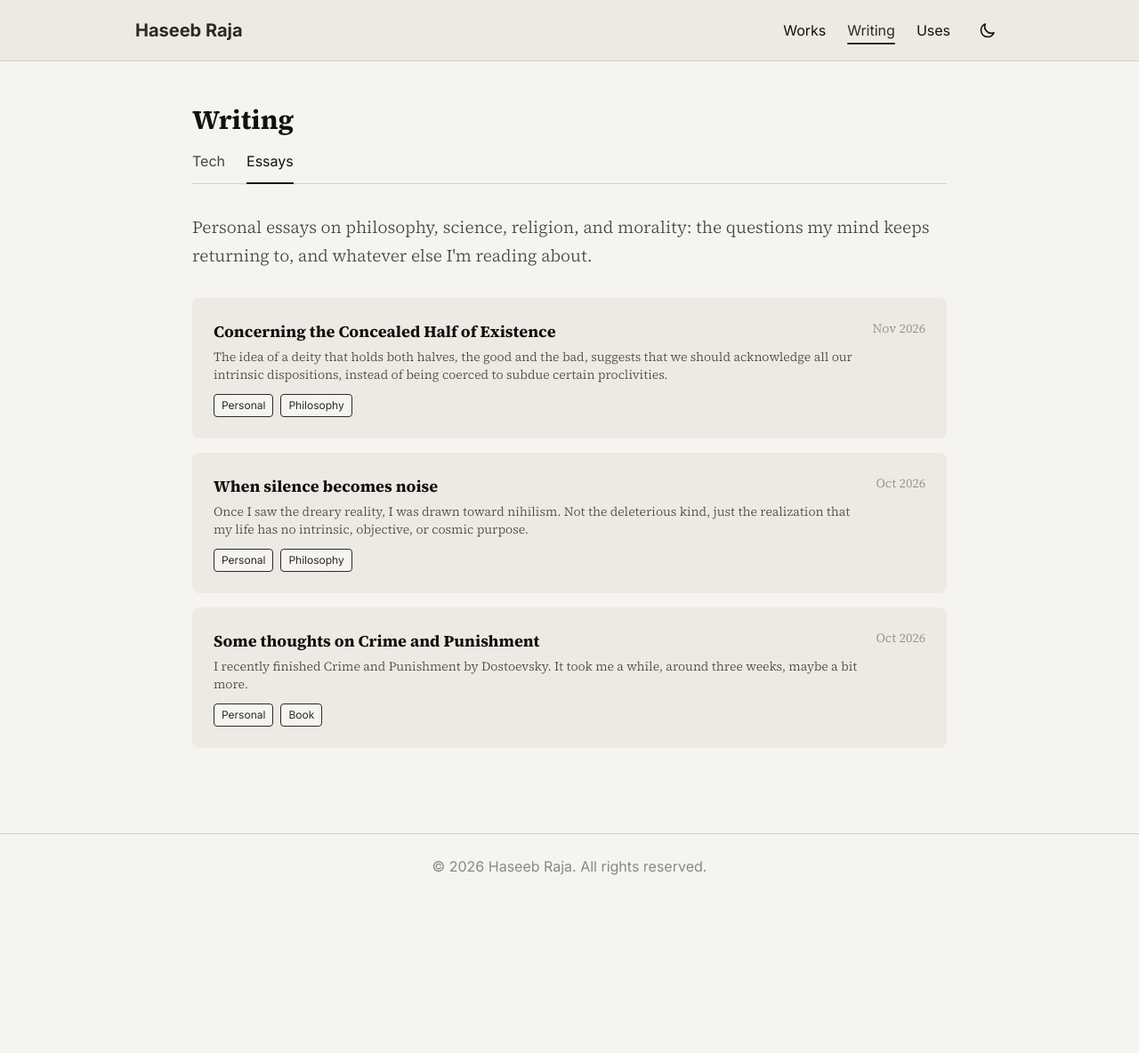
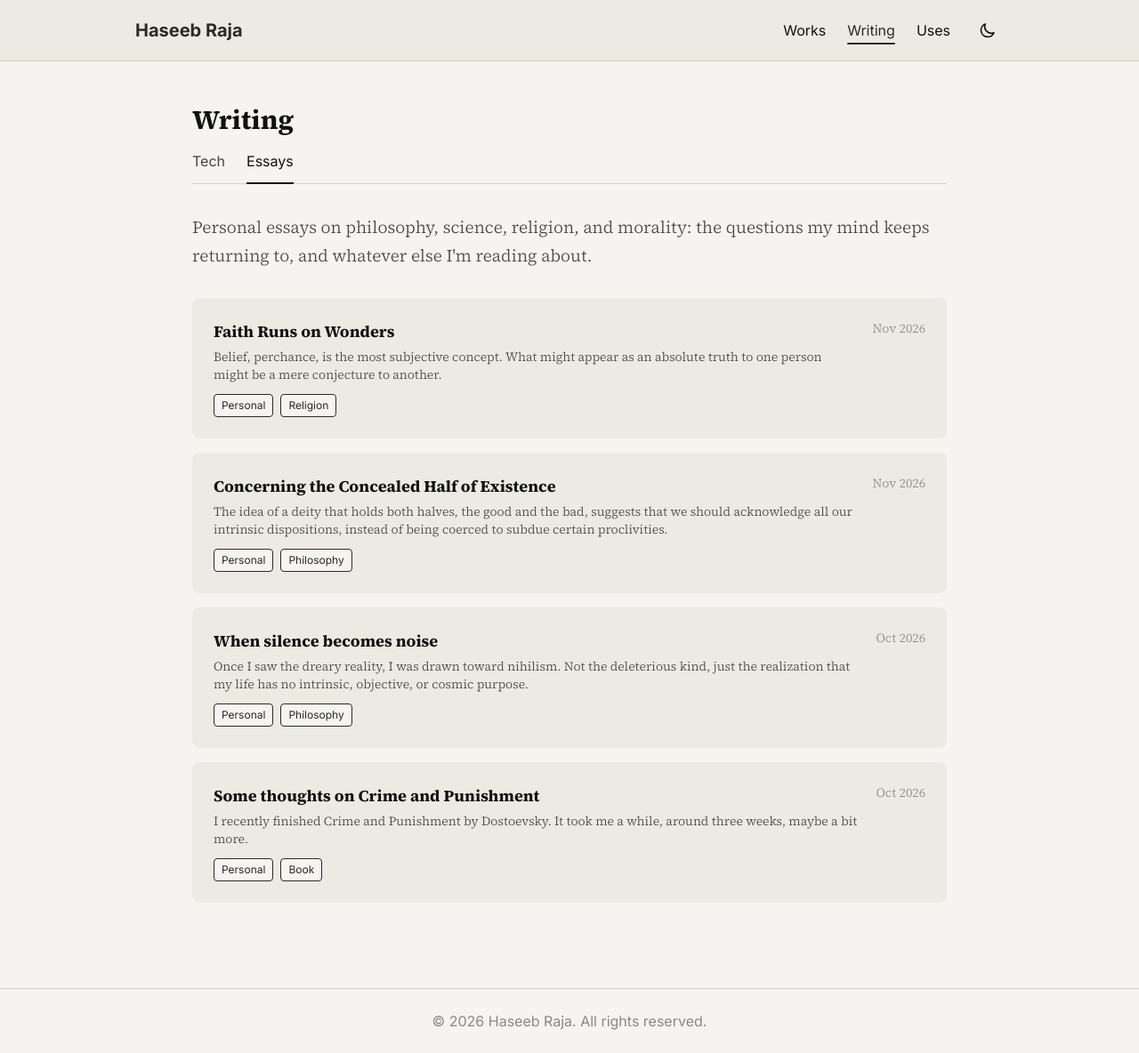
Before and after one commit to pytholic/pytholic.github.io, a Jekyll site: the page built from essays.html, in a window 1280 px wide. Shown: the whole page at 89% size. Built offline with Jekyll 4.4.1, drawn with Linux system fonts in a browser that asks for light colours; nearby versions of some CDN libraries; before the commit the page ends 1010 px from its top, so only the background shows below that.

Commit message:
(essay) add Faith Runs on Wonders

```diff
--- a/essays.html
+++ b/essays.html
@@ -9,6 +9,22 @@ title: Essays
         my mind keeps returning to, and whatever else I'm reading about.</p>
 
     <div class="space-y-4">
+        <a href="/notes/faith-runs-on-wonders/"
+            class="block bg-theme-card rounded-lg p-6 hover:ring-2 hover:ring-theme-accent transition-all">
+            <div class="flex justify-between items-start gap-4">
+                <div>
+                    <h3 class="text-lg font-bold mb-1">Faith Runs on Wonders</h3>
+                    <p class="text-theme-muted text-sm">Belief, perchance, is the most subjective concept. What might appear as an absolute truth to one person might be a mere conjecture to another.</p>
+                </div>
+                <span class="text-theme-faint text-sm whitespace-nowrap">Nov 2026</span>
+            </div>
+            <div class="flex flex-wrap gap-2 mt-3">
+                <span
+                    class="bg-theme-bg px-2 py-1 rounded text-xs text-theme-accent border border-theme-accent">Personal</span>
+                <span
+                    class="bg-theme-bg px-2 py-1 rounded text-xs text-theme-accent border border-theme-accent">Religion</span>
+            </div>
+        </a>
         <a href="/notes/concerning-the-concealed-half-of-existence/"
             class="block bg-theme-card rounded-lg p-6 hover:ring-2 hover:ring-theme-accent transition-all">
             <div class="flex justify-between items-start gap-4">
```
Also changed, not shown: notes/faith-runs-on-wonders/index.html (added, +54 -0 lines).
